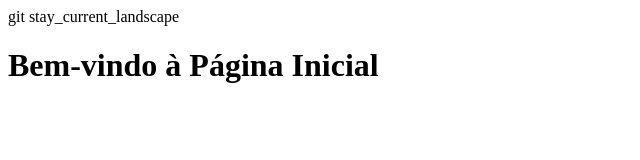
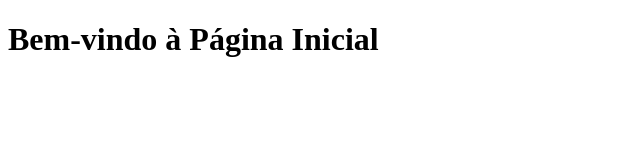
Before and after one commit to AlessandroDias1979/javaScript, a plain HTML site: page index.html in a window 1280 px wide. Shown: the whole page, without its empty margins (0-640 px from the left). Drawn offline with Linux system fonts and the light colour scheme.

Commit message:
feat: mudança 0001-2

```diff
--- a/index.html
+++ b/index.html
@@ -7,7 +7,7 @@
 </head>
 <body>
     <header class="container">
-        git stay_current_landscape    <h1>Bem-vindo à Página Inicial</h1>
+           <h1>Bem-vindo à Página Inicial</h1>
 
     </header>
 
--- a/js/js.js
+++ b/js/js.js
@@ -4,8 +4,6 @@ const saque = [200, 200, 100];
 let soma = 0;
 let subtracao = 0;
 let saldo = 0;
-
-
 
 
 for (let i = 0; i < deposito.length; i++) {
@@ -22,9 +20,9 @@ for (let i = 0; i < saque.length; i++) {
 
 console.log(`O usuário é: ${usuario}`);
 console.log(`O total de saques é: R$${subtracao}`);
+console.log(`O saldo final é: R$${saldo}`);
 
-
-console.log(`O saldo final é: R$${saldo}`);
+/* constantes para conversão*/
 
 const moeda = saldo;
 let real = moeda;
@@ -32,7 +30,46 @@ let dolar = moeda / 6;
 let euro = moeda / 7;
 
 /* conversão de moedas */
+/* toFixed(2) -> limita o número de casas decimais para 2 */
 
 console.log(`O saldo em real é: R$${real}`);
-console.log(`O saldo em dólar é: U$${dolar}`);
-console.log(`O saldo em euro é: €${euro}`);
+console.log(`O saldo em dólar é: U$${dolar.toFixed(2)}`);
+console.log(`O saldo em euro é: €${euro.toFixed(2)}`);
+
+
+/* Função para calcular o valor da compra com base em convênios e cartão da loja */
+
+function calcularValorDaCompra(valorDaCompra, possuiOuNaoConvenio, compraOuNaoComCartaoDaLoja){
+    if(possuiOuNaoConvenio && compraOuNaoComCartaoDaLoja){
+        return valorDaCompra - valorDaCompra * 0.15;
+}
+    else if(possuiOuNaoConvenio || compraOuNaoComCartaoDaLoja){
+        return valorDaCompra - valorDaCompra * 0.10;
+    } else {
+
+        return valorDaCompra;
+
+    }
+}
+
+/*resultados dos testes*/
+
+console.log(calcularValorDaCompra(100, true, true)); // 15
+console.log(calcularValorDaCompra(100, true, false)); // 10
+console.log(calcularValorDaCompra(100,false,false)); // 0
+
+/* Função para encontrar o ano mais próximo */
+
+const anos = ['2012', '2010', '2020', '2022', '2035', '2045'];
+function encontrarAno(ano){
+
+    const resultado = [];
+
+    for(let i = 0; i < anos.length; i++){
+        if(anos[i] <= ano){
+
+            return anos[i];
+        }
+    }
+}
+console.log(encontrarAno(2021));
```
